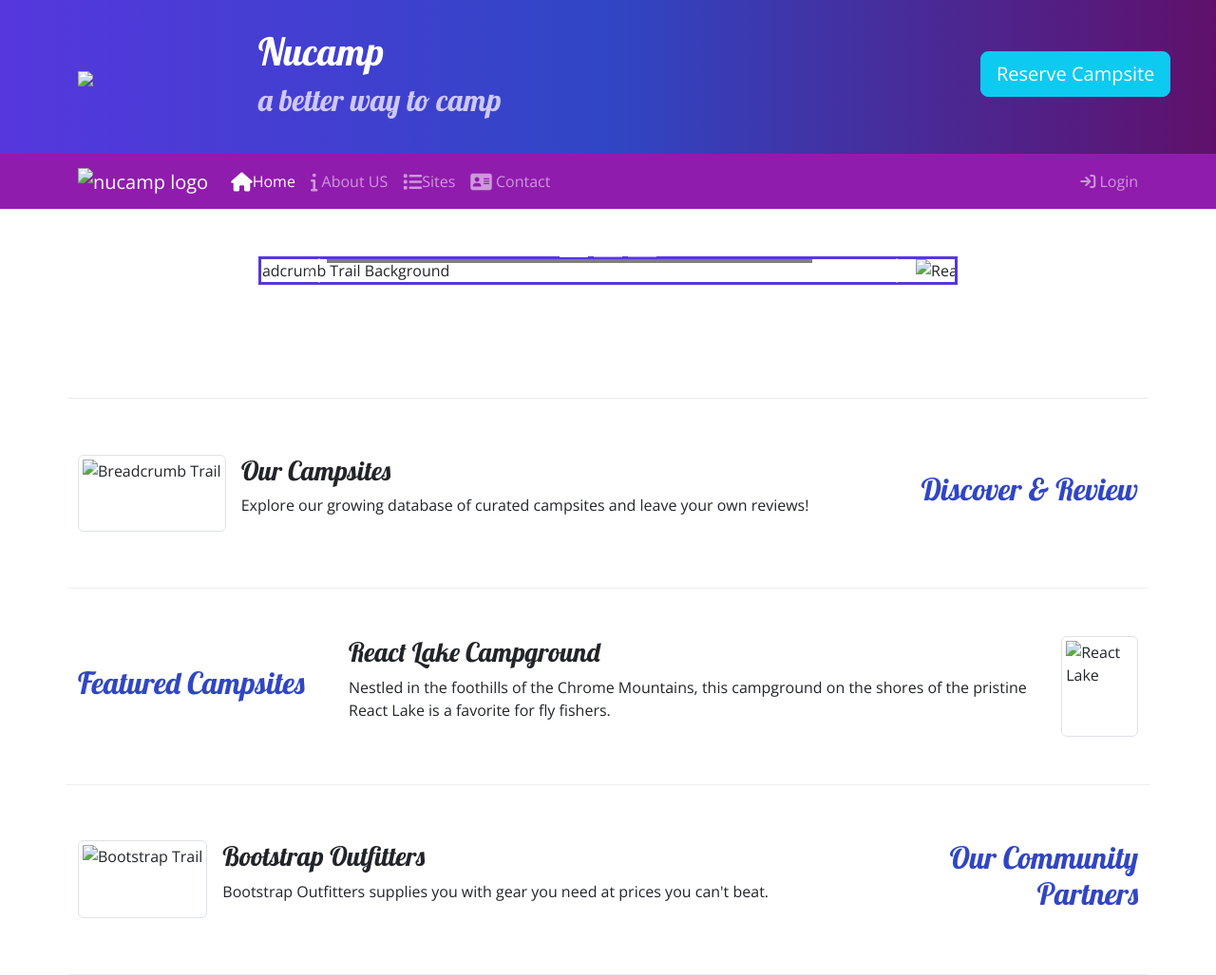
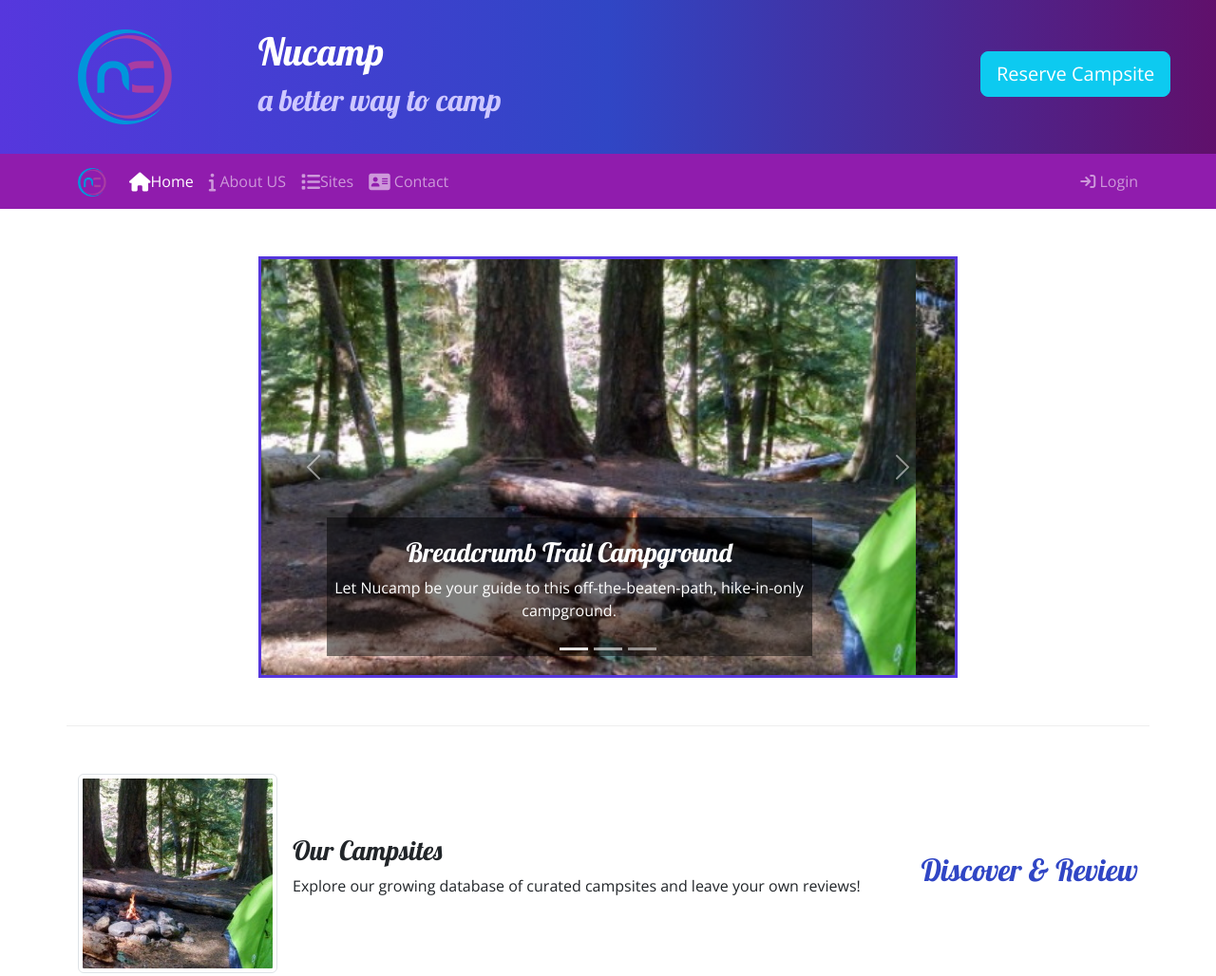
Before and after one commit to JoFo2go/nucampsite, a plain HTML site: page index.html in a window 1280 px wide. Shown: the top 1028 px of the page at 95% size. Drawn offline with nearby package versions, Linux system fonts and the light colour scheme.

Commit message:
final img name change

```diff
--- a/index.html
+++ b/index.html
@@ -17,7 +17,7 @@
         <div class="container">
             <div class="row">
                 <div class="col-4 col-sm-3 col-md-2 align-self-center">
-                    <img src="imgs/logo.png" class="img-fluid" />
+                    <img src="img/logo.png" class="img-fluid" />
                 </div>
                 <div class="col">
                     <h1>Nucamp</h1>
@@ -34,7 +34,7 @@
 
     <nav class="navbar navbar-expand-sm navbar-dark sticky-top">
         <div class="container">
-            <a class="navbar-brand" href="#"><img src="imgs/logo.png" height="30" width="30" alt="nucamp logo" /></a>
+            <a class="navbar-brand" href="#"><img src="img/logo.png" height="30" width="30" alt="nucamp logo" /></a>
             <button class="navbar-toggler" type="button" data-bs-toggle="collapse" data-bs-target="nucampNavbar">
                     <span class="navbar-toggler-icon"></span>
             </button>
@@ -150,21 +150,21 @@
                     </div>
                     <div class="carousel-inner">
                         <div class="carousel-item active">
-                            <img class="d-block w-100" src="imgs/breadcrumb-trail.jpg" alt="Breadcrumb Trail Background" />
+                            <img class="d-block w-100" src="img/breadcrumb-trail.jpg" alt="Breadcrumb Trail Background" />
                             <div class="carousel-caption">
                                 <h3>Breadcrumb Trail Campground</h3>
                                 <p class="d-none d-sm-block">Let Nucamp be your guide to this off-the-beaten-path, hike-in-only campground.</p>
                             </div>
                         </div>
                         <div class="carousel-item">
-                            <img class="d-block w-100" src="imgs/react-lake.jpg" alt="React Lake Campground" />
+                            <img class="d-block w-100" src="img/react-lake.jpg" alt="React Lake Campground" />
                             <div class="carousel-caption">
                                 <h3>React Lake Campground</h3>
                                 <p class="d-none d-sm-block">Nestled in the foothills of the Chrome Mountains, this campground on the shores of the pristine React Lake is a favorite for fly fishers.</p>
                             </div>
                         </div>
                         <div class="carousel-item">
-                            <img class="d-block w-100" src="imgs/chrome-river.jpg" alt="Chrome River Campground" />
+                            <img class="d-block w-100" src="img/chrome-river.jpg" alt="Chrome River Campground" />
                             <div class="carousel-caption">
                                 <h3>Chrome River Campground</h3>
                                 <p class="d-none d-sm-block">Spend a few sunny days and starry nights beneath a canopy of old-growth firs at this enchanting spot by the Chrome River.</p>
@@ -190,7 +190,7 @@
             </div>
             <div class="col">
                 <div class="d-flex">
-                    <img class="me-3 img-thumbnail" src="imgs/breadcrumb-trail-thumb.jpg" alt="Breadcrumb Trail" />
+                    <img class="me-3 img-thumbnail" src="img/breadcrumb-trail-thumb.jpg" alt="Breadcrumb Trail" />
                     <div class="align-self-center">
                         <h3>Our Campsites</h3>
                         <p>Explore our growing database of curated campsites and leave your own reviews!</p>
@@ -210,7 +210,7 @@
                         <h3>React Lake Campground</h3>
                         <p>Nestled in the foothills of the Chrome Mountains, this campground on the shores of the pristine React Lake is a favorite for fly fishers.</p>
                     </div>
-                    <img class="ms-3 img-thumbnail" src="imgs/react-lake-thumb.jpg" alt="React Lake" />
+                    <img class="ms-3 img-thumbnail" src="img/react-lake-thumb.jpg" alt="React Lake" />
                 </div>
 
             </div>
@@ -223,7 +223,7 @@
             </div>
             <div class="col">
                 <div class="d-flex">
-                    <img class="me-3 img-thumbnail" src="imgs/bootstrap-thumb.png" alt="Bootstrap Trail" />
+                    <img class="me-3 img-thumbnail" src="img/bootstrap-thumb.png" alt="Bootstrap Trail" />
                     <div class="align-self-center">
                     <h3>Bootstrap Outfitters</h3>
                     <p>Bootstrap Outfitters supplies you with gear you need at prices you can't beat.</p>
```
Also changed, not shown: aboutus.html (+2 -2 lines), contactus.html (+2 -2 lines), img/bootstrap-thumb.png (added), img/breadcrumb-trail-thumb.jpg (added), img/breadcrumb-trail.jpg (added), img/chrome-river-thumb.jpg (added), img/chrome-river.jpg (added), img/logo.png (added), img/react-lake-thumb.jpg (added), img/react-lake.jpg (added).
